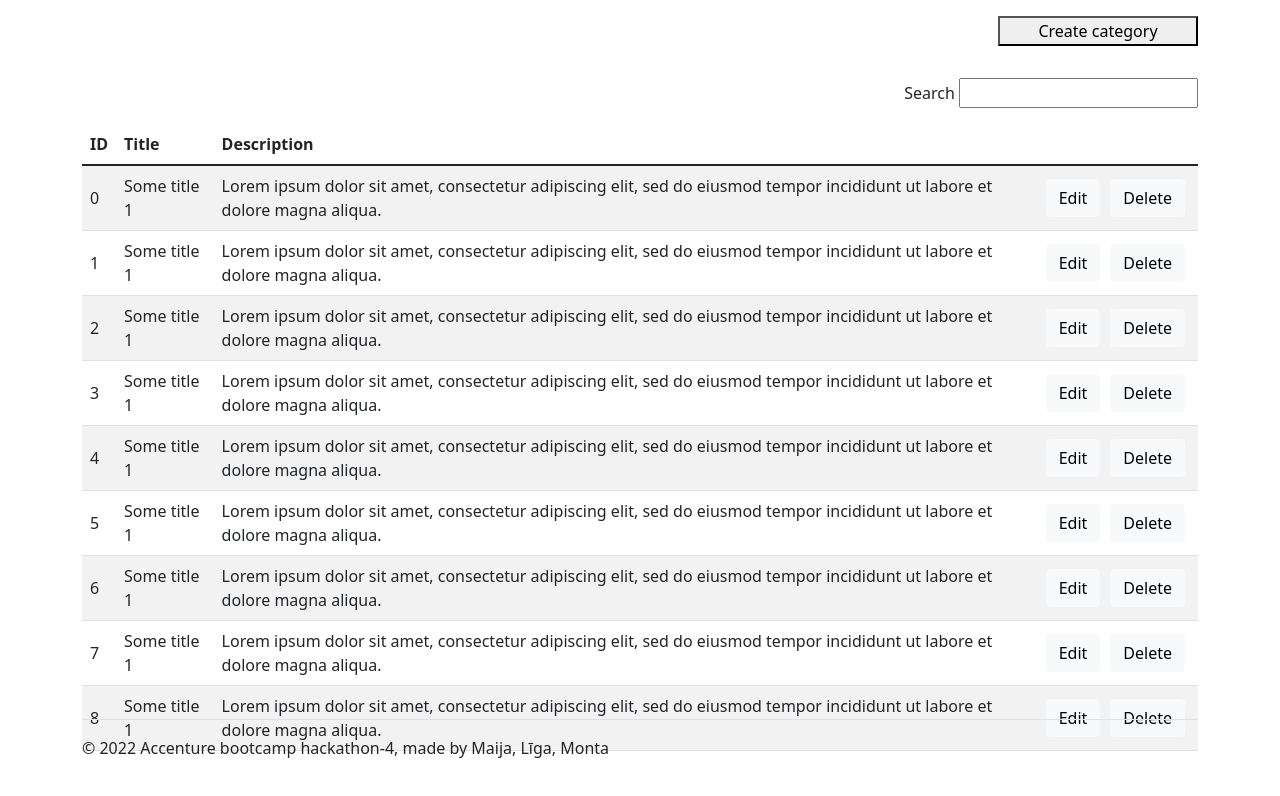
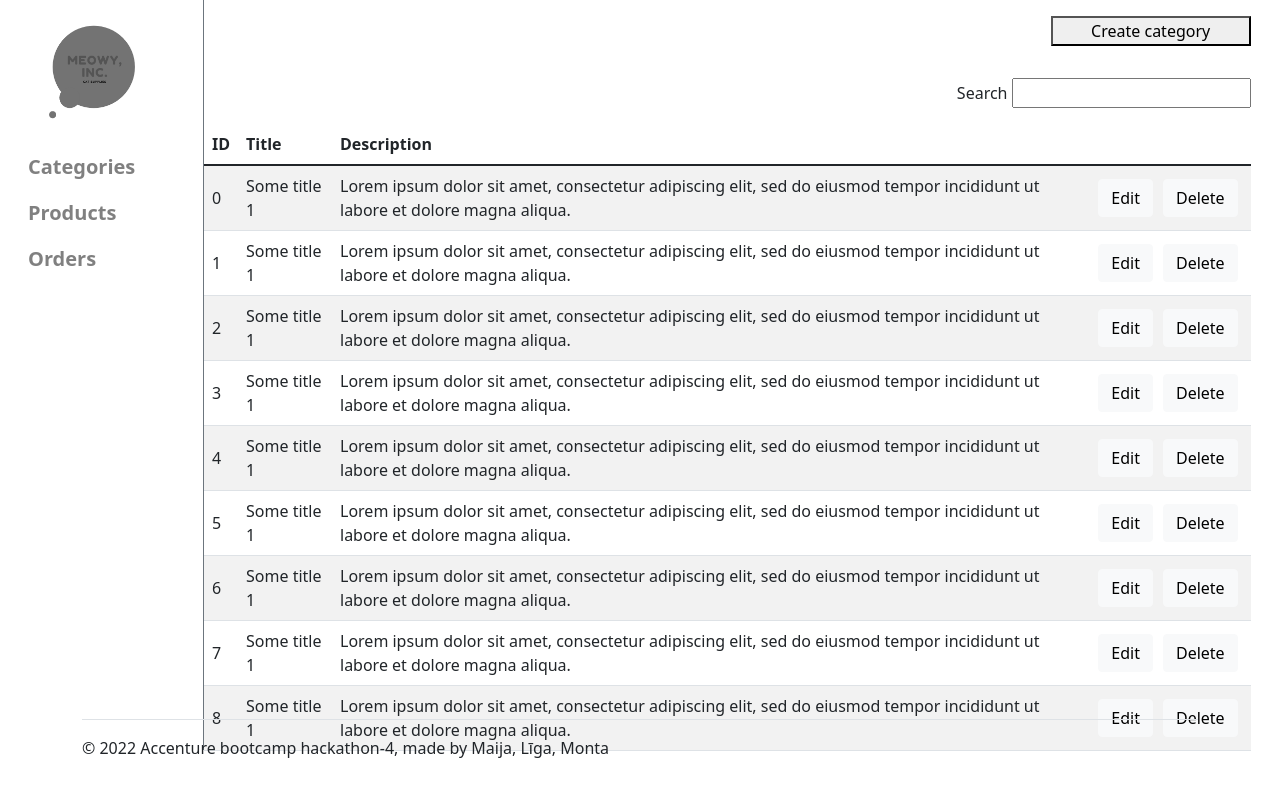
Before and after one commit to ligarunge/hackathon-4, a React (Create React App) app: page /categories in a window 1280 px wide. Shown: the top 796 px of the page. Built offline with nearby package versions, Linux system fonts and the light colour scheme.

Commit message:
categories update

```diff
--- a/src/Pages/Categories.js
+++ b/src/Pages/Categories.js
@@ -1,4 +1,5 @@
 import getCategories from "../API/getCategories";
+import Header from "../Components/Header";
 
 function Categories() {
 
@@ -20,15 +21,18 @@ function Categories() {
 })
 
 return (
-    <div className="container">
-
+    <div className="container-fluid d-flex" style={{ height: '93.8vh' }}>
+        <div className="col-md-2 border-end border-secondary" style={{ minHeight: '45rem', maxWidth: '12rem' }}>
+            <Header />
+        </div>
+        <div className="col-md-10">
         <div className="d-inline-flex flex-column align-items-end w-100">
                 <button className="my-3" style={{width:"200px"}}>Create category</button>
                 <p className="my-3">Search <input type="text"/></p>
         </div>
 
-        <table className="table table-striped">
-            <thead>
+        <table className="table table-striped h-75">
+            <thead >
                 <tr>
                     <th scope="col">ID</th>
                     <th scope="col">Title</th>
@@ -40,6 +44,8 @@ return (
                     {categoriesList}
             </tbody>
         </table>
+        </div>
+
     </div>
     )
 }
```
